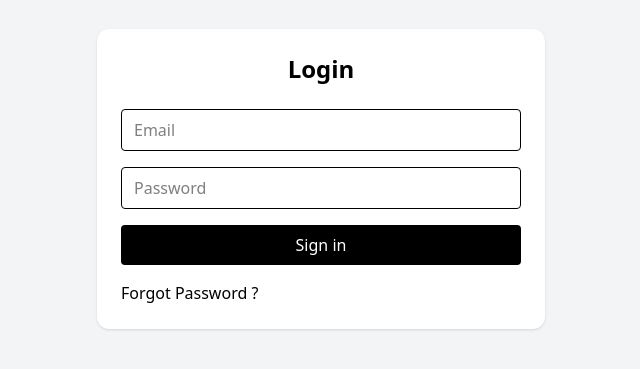
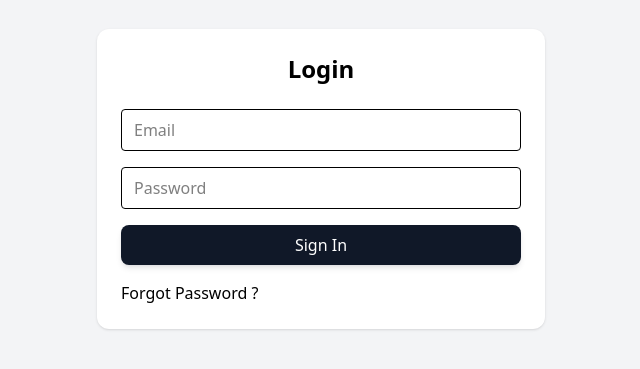
Before and after one commit to 4606-raj/lane-vantage-frontend, a Vue app: page /auth/login in a window 1280 px wide. Shown: the part 221-590 px from the top of the page, without its empty margins (319-959 px from the left). Built offline with nearby package versions, Linux system fonts and the light colour scheme.

Commit message:
login-button-common

```diff
--- a/src/components/ui/form/Button.vue
+++ b/src/components/ui/form/Button.vue
@@ -1,16 +1,17 @@
 <!-- eslint-disable vue/multi-word-component-names -->
 <template>
   <button
-    :disabled="loading || disabled"
+    :type="type"
+    :disabled="uiStore.buttonLoading || disabled"
     class="flex items-center gap-3 rounded-lg bg-gray-900 py-2 px-4 text-center align-middle text-white shadow-md shadow-gray-900/10 transition-all hover:shadow-lg hover:shadow-gray-900/20 focus:opacity-[0.85] focus:shadow-none active:opacity-[0.85] active:shadow-none disabled:pointer-events-none disabled:opacity-50 disabled:shadow-none cursor-pointer"
-    :class="loading || disabled
+    :class="uiStore.buttonLoading || disabled
       ? 'bg-gray-300 text-gray-500 cursor-not-allowed'
       : ''"
     @click="handleClick"
   >
     <!-- Loader -->
     <svg
-      v-if="loading"
+      v-if="uiStore.buttonLoading"
       class="animate-spin h-4 w-4"
       viewBox="0 0 24 24"
     >
@@ -35,23 +36,34 @@
 </template>
 
 <script setup lang="ts">
-import { ref } from 'vue'
+import { useUIStore } from '@/stores/ui.store'
 
-const props = defineProps<{
-  onClick: () => Promise<void> | void
+const props = withDefaults(defineProps<{
+  onClick?: () => Promise<void> | void
   disabled?: boolean
+  type?: 'button' | 'submit' | 'reset'
+}>(), {
+  type: 'button',
+})
+
+const emit = defineEmits<{
+  click: []
 }>()
 
-const loading = ref(false)
+const uiStore = useUIStore()
 
 const handleClick = async () => {
-  if (loading.value || props.disabled) return
+  if (props.disabled) return
 
   try {
-    loading.value = true
-    await props.onClick()
+    uiStore.setButtonLoader(true)
+    if (props.onClick) {
+      await props.onClick()
+    } else {
+      emit('click')
+    }
   } finally {
-    loading.value = false
+    uiStore.setButtonLoader(false)
   }
 }
 </script>
--- a/src/views/auth/LogIn.vue
+++ b/src/views/auth/LogIn.vue
@@ -20,34 +20,7 @@
       required
     />
 
-    <button
-      type="submit"
-      :disabled="uiStore.getButtonLoader"
-      class="flex w-full items-center justify-center gap-2 rounded bg-black py-2 text-white transition-opacity"
-      :class="uiStore.getButtonLoader ? 'cursor-not-allowed opacity-70' : 'cursor-pointer hover:opacity-90'"
-    >
-      <svg
-        v-if="uiStore.getButtonLoader"
-        class="h-4 w-4 animate-spin"
-        viewBox="0 0 24 24"
-      >
-        <circle
-          class="opacity-25"
-          cx="12"
-          cy="12"
-          r="10"
-          stroke="currentColor"
-          stroke-width="4"
-          fill="none"
-        />
-        <path
-          class="opacity-75"
-          fill="currentColor"
-          d="M4 12a8 8 0 018-8v4a4 4 0 00-4 4H4z"
-        />
-      </svg>
-      <span>{{ uiStore.getButtonLoader ? 'Signing in...' : 'Sign in' }}</span>
-    </button>
+    <Button :on-click="submit" class="w-full justify-center">Sign In</Button>
 
     <div>
       <router-link :to="{name: 'forgot-password'}">Forgot Password ?</router-link>
@@ -61,9 +34,7 @@ import { reactive } from 'vue'
 import { useAuthStore } from '@/stores/auth.store'
 import { toaster } from '@/utils/toast'
 import router from '@/router'
-import { useUIStore } from '@/stores/ui.store'
-
-const uiStore = useUIStore()
+import Button from '@/components/ui/form/Button.vue'
 
 const authStore = useAuthStore()
 
@@ -73,7 +44,6 @@ const form = reactive({
 })
 
 const submit = async () => {
-  uiStore.setButtonLoader(true)
 
   try {
     const response = await authStore.login(form)
@@ -84,8 +54,6 @@ const submit = async () => {
   // eslint-disable-next-line @typescript-eslint/no-explicit-any
   catch(e: any) {
     toaster.error(e.message)
-  } finally {
-    uiStore.setButtonLoader(false)
   }
 }
 </script>
```
